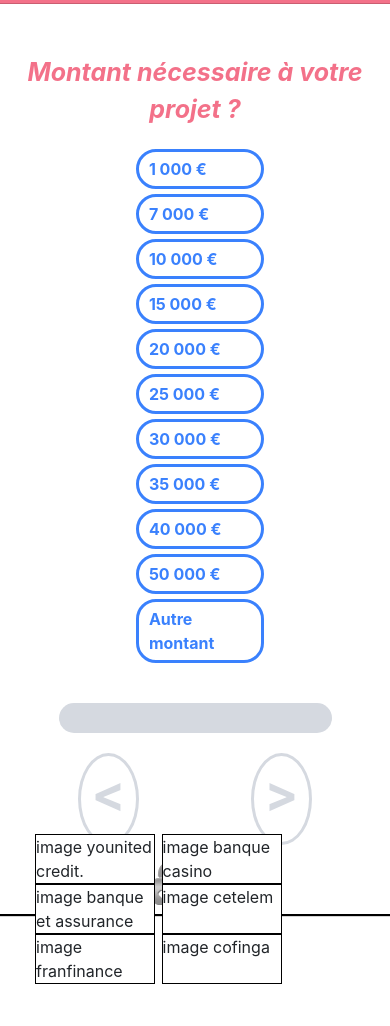
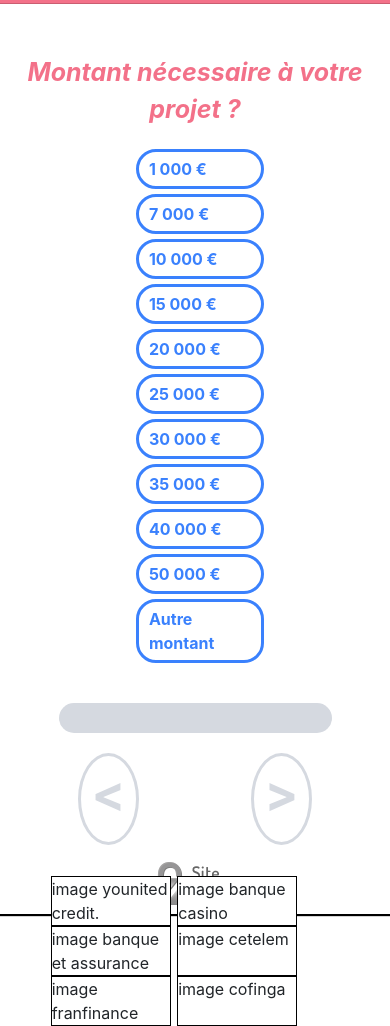
Before and after one commit to Chelmid/lecr-ditfacile.fr, a plain HTML site: page index.html in a window 390 px wide. Shown: the part 296-1322 px from the top of the page. Before the commit the page ends 1280 px from the top, so only its background shows below. Drawn offline with nearby package versions, Linux system fonts and the light colour scheme.

Commit message:
modification reponsive

```diff
--- a/style.css
+++ b/style.css
@@ -339,8 +339,8 @@ body{
   .blocimg {
     display: flex;
     position: absolute;
-    bottom: -54%;
-    left: 9%;
+    bottom: -59%;
+    left: 13%;
     margin: auto;
     width: 83%;
     flex-wrap: wrap;
```
